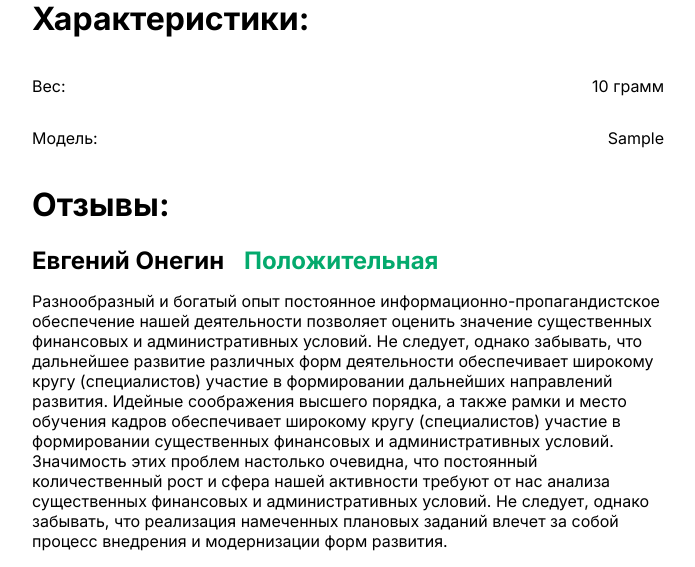
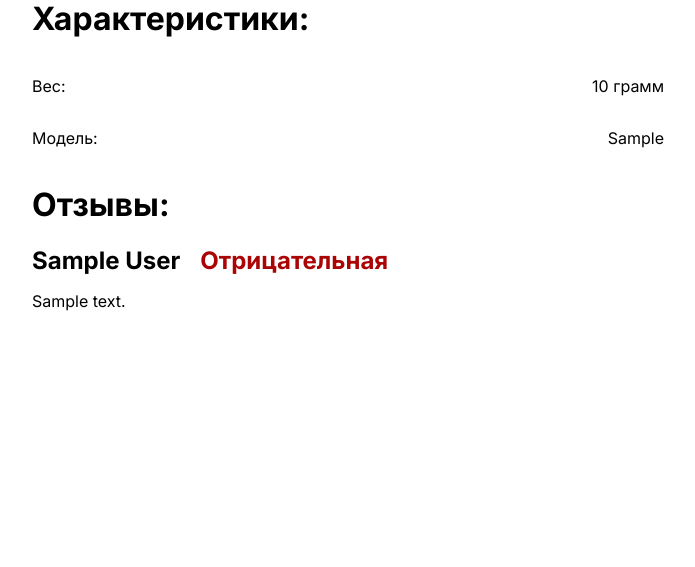
Before and after one commit to ArturLukianov/internet-shop, a Django app: page /product/1 in a window 1280 px wide. Shown: the part 501-1068 px from the top of the page, without its empty margins (292-987 px from the left). After the commit the page ends 812 px from the top, so only its background shows below. Run offline with Django 4.2, Linux system fonts and the light colour scheme; tables that the repository leaves empty hold one stand-in row (values such as "Sample post"); grey boxes marked "Sample" are stand-in pictures.

Commit message:
Добавил отображение отзывов на сайт

```diff
--- a/internetshop/shop/static/style.css
+++ b/internetshop/shop/static/style.css
@@ -44,6 +44,10 @@
 
 .textGreen {
     color: #04aa6d;
+}
+
+.textRed {
+    color: #aa0404;
 }
 
 .logo {
--- a/internetshop/shop/templates/product.html
+++ b/internetshop/shop/templates/product.html
@@ -56,14 +56,22 @@
     <h1>Отзывы:</h1>
 
     <div class="reviews">
+        {% for review in reviews %}
         <div class="review">
             <div class="reviewHeader">
-                <h2>Евгений Онегин</h2>
+                <h2>{{ review.author }}</h2>
+
+                {% if review.rating == 1 %}
                 <h2 class="textGreen">Положительная</h2>
+                {% else %}
+                <h2 class="textRed">Отрицательная</h2>
+                {% endif %}
+
             </div>
             <p>
-                Разнообразный и богатый опыт постоянное информационно-пропагандистское обеспечение нашей деятельности позволяет оценить значение существенных финансовых и административных условий. Не следует, однако забывать, что дальнейшее развитие различных форм деятельности обеспечивает широкому кругу (специалистов) участие в формировании дальнейших направлений развития. Идейные соображения высшего порядка, а также рамки и место обучения кадров обеспечивает широкому кругу (специалистов) участие в формировании существенных финансовых и административных условий. Значимость этих проблем настолько очевидна, что постоянный количественный рост и сфера нашей активности требуют от нас анализа существенных финансовых и административных условий. Не следует, однако забывать, что реализация намеченных плановых заданий влечет за собой процесс внедрения и модернизации форм развития.
+                {{ review.text }}
             </p>
         </div>
+        {% endfor %}
     </div>
 </div>
--- a/internetshop/shop/views.py
+++ b/internetshop/shop/views.py
@@ -12,8 +12,9 @@ def home(request):
 
 def view_product(request, id):
     product = Product.objects.filter(id=id).first()
-    review = product.review_set.all()
+    reviews = product.review_set.all()
 
     return render(request, 'product.html', {
-        'product': product
+        'product': product,
+        'reviews': reviews
     })
```
